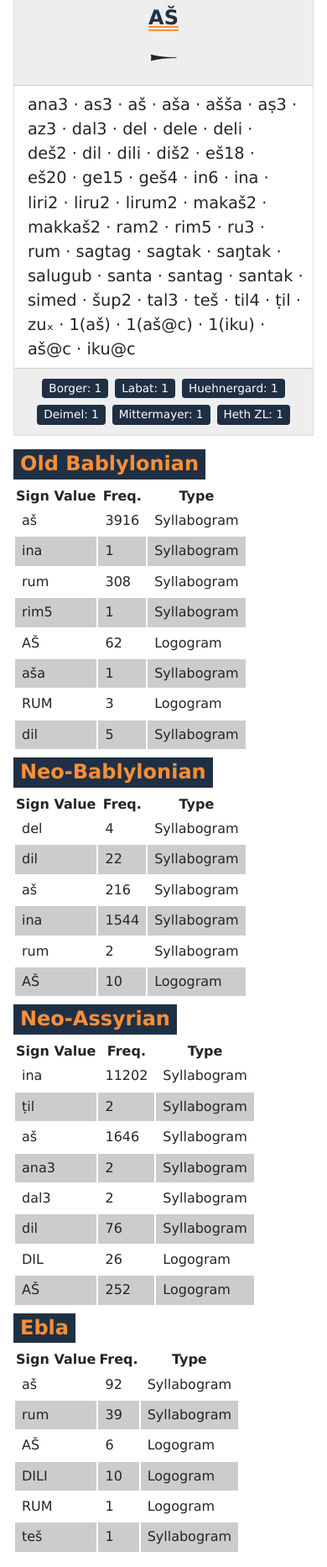
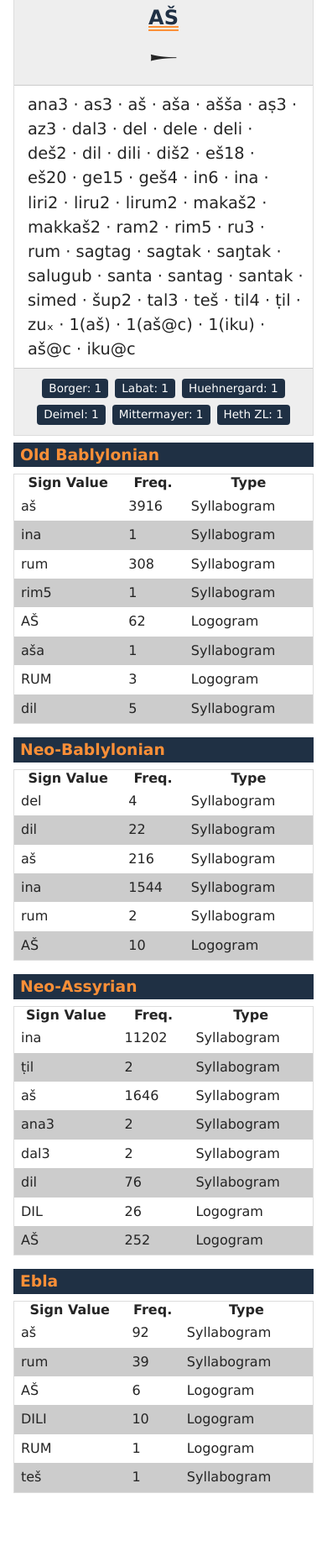
Before and after one commit to jackweinbender/zeichenliste, a Flask app: page /signs/1 in a window 390 px wide. Shown: the part 86-1952 px from the top of the page at 84% size. After the commit the page ends 1864 px from the top, so only its background shows below. Run offline with Flask 2, Linux system fonts and the light colour scheme; some web fonts are replaced.

Commit message:
Responsive styling for tables

```diff
--- a/static/style.css
+++ b/static/style.css
@@ -70,7 +70,7 @@ a:hover{
     max-width:66rem;
 }
 
-.content h2 {
+.title {
     display: inline-block;
     color: var(--orange);
     background-color: var(--blue);
@@ -157,12 +157,28 @@ a:hover{
         grid-area: ids;
         justify-content: left;
     }
-
+    .stats-row { display:flex; }
+    .stats-section:last-of-type { margin-left: 0.5rem; }
 }
 
 .value{ white-space: nowrap; }
 .value:not(:last-child)::after {
     content: '\00B7'
+}
+
+.stats {}
+.stats-row {}
+.stats-section {
+    width:100%;
+    margin-bottom: 1rem;
+}
+.stats-section .title {
+    display: block;
+}
+.stats-section table {
+    width: 100%;
+    border: solid 1px #ddd;
+    border-collapse: collapse;
 }
 .stats-section tr:nth-of-type(2n) {
     background-color: #ccc;
--- a/templates/search.html
+++ b/templates/search.html
@@ -2,10 +2,10 @@
 
 {% block container %}
   {% if signs == false %}
-  <h2>No signs matching "{{query}}"</h2>
+  <h2 class="title">No signs matching "{{query}}"</h2>
   {% else %}
   <div class="search-results">
-    <h2>Matching Signs</h2>
+    <h2 class="title">Matching Signs</h2>
     {% for sign in signs %}
       <div class="results-card">
         <h3 class="results-card-header"><a href="/signs/{{sign.borger_id}}">{{sign.borger_name}}</a></h3>
--- a/templates/sign.html
+++ b/templates/sign.html
@@ -23,8 +23,9 @@
     </div>
   </div>
   <div class="stats">
+    <div class="stats-row">
       <div class="stats-section">
-      <h2>Old Bablylonian</h2>
+        <h3 class="title">Old Bablylonian</h3>
         <table>
           <thead>
             <tr>
@@ -45,7 +46,7 @@
         </table>
       </div>
       <div class="stats-section">
-      <h2>Neo-Bablylonian</h2>
+        <h3 class="title">Neo-Bablylonian</h3>
         <table>
           <thead>
             <tr>
@@ -65,8 +66,10 @@
           </tbody>
         </table>
       </div>
+    </div>
+    <div class="stats-row">
       <div class="stats-section">
-      <h2>Neo-Assyrian</h2>
+        <h3 class="title">Neo-Assyrian</h3>
         <table>
           <thead>
             <tr>
@@ -87,7 +90,7 @@
         </table>
       </div>
       <div class="stats-section">
-      <h2>Ebla</h2>
+        <h3 class="title">Ebla</h3>
         <table>
           <thead>
             <tr>
@@ -108,4 +111,5 @@
         </table>
       </div>
     </div>
+  </div>
 {% endblock %}
```
Lines whose indentation alone changed are shown as unchanged.
